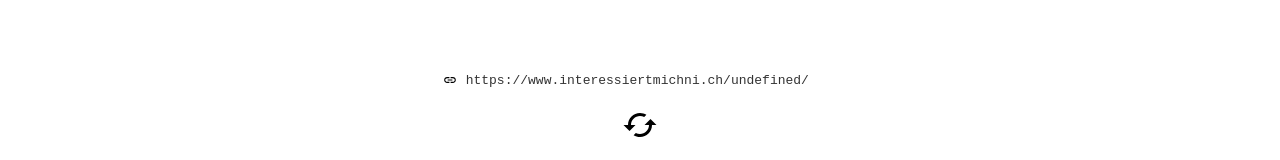
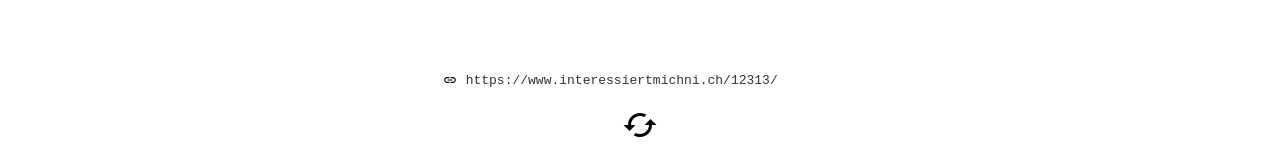
Before and after one commit to ovlb/interessiertmichni-ch, a Nuxt app: page /12313 in a window 1280 px wide. Shown: the part 529-689 px from the top of the page. Built offline with nearby package versions, Linux system fonts and the light colour scheme.

Commit message:
pass img id to image container

```diff
--- a/components/TheContent.vue
+++ b/components/TheContent.vue
@@ -2,6 +2,7 @@
   <section class="content">
     <image-container
       v-if="currentImage"
+      :img-id="currentImage.id"
       :file="currentImage.file"
       :alt="currentImage.alt"
     />
```
